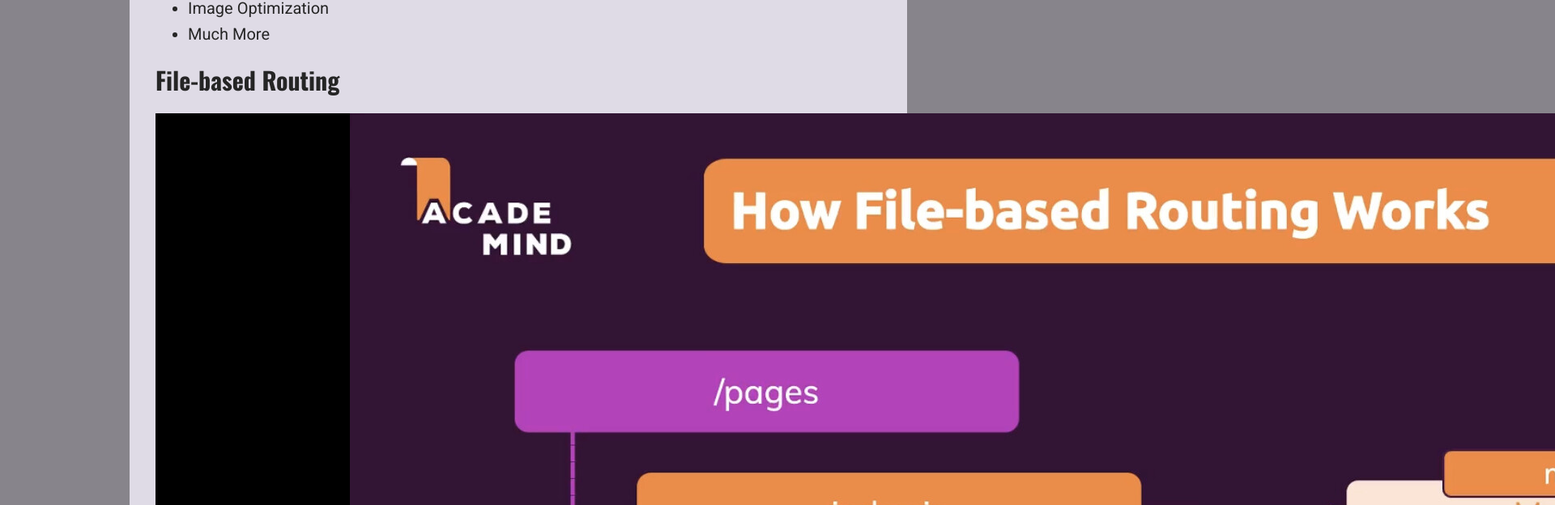
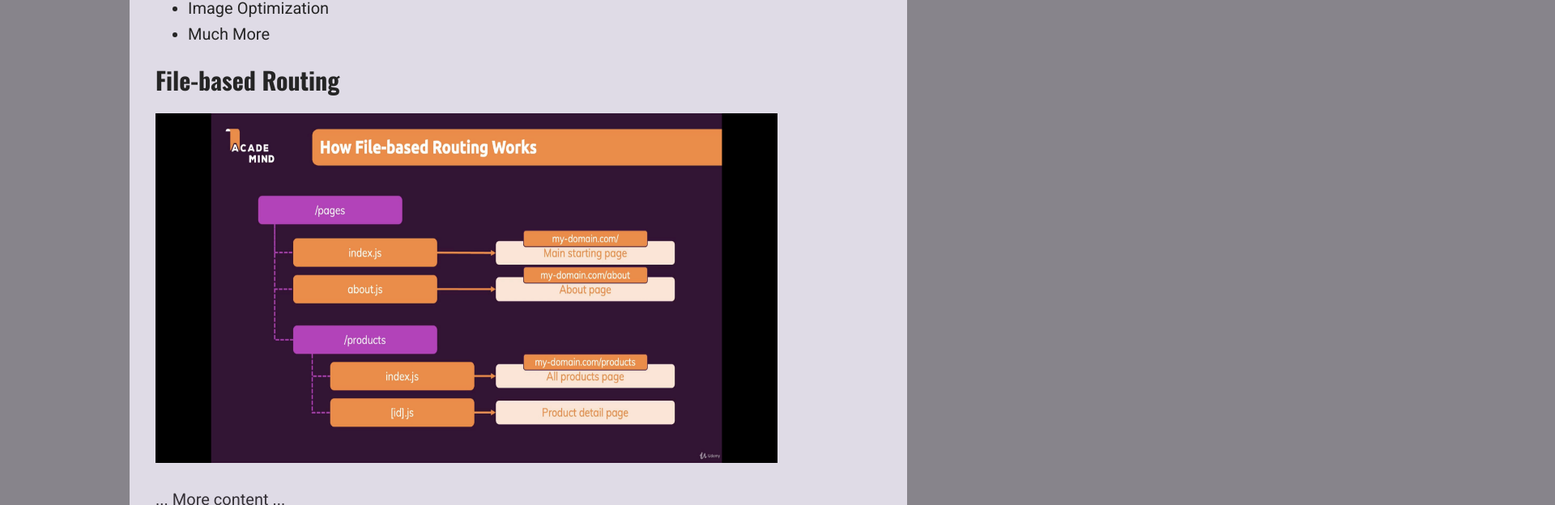
Before and after one commit to krutikapatil1/next-blog, a Next.js app: page /posts/getting-started-with-nextjs in a window 1280 px wide. Shown: the part 992-1616 px from the top of the page at 81% size, 1920 px wide, since content can reach past the window. Built offline with nearby package versions, Linux system fonts and the light colour scheme.

Commit message:
Fixes #13 Added logic to render code and image in Markdown files.

```diff
--- a/components/posts/post-detail/post-content.tsx
+++ b/components/posts/post-detail/post-content.tsx
@@ -2,8 +2,8 @@ import PostHeader from "./post-header";
 import classes from "./post-content.module.css";
 import ReactMarkdown from "react-markdown";
 import Image from "next/image";
-import { Prism as SyntaxHighlighter } from "react-syntax-highlighter";
-import { atomDark } from "react-syntax-highlighter/dist/cjs/styles/prism";
+import { Light as SyntaxHighlighter } from "react-syntax-highlighter";
+import { darcula } from "react-syntax-highlighter/dist/cjs/styles/prism";
 
 interface PostContentProps {
   post: any;
@@ -13,28 +13,46 @@ const PostContent: React.FC<PostContentProps> = (props: PostContentProps) => {
   const { post } = props;
   const imagePath = `/images/posts/${post.slug}/${post.image}`;
 
-  const customRederers = {
-    paragraph(paragraph: any) {
+  const MarkdownComponents: object = {
+    p: (paragraph: { children?: boolean; node?: any }) => {
       const { node } = paragraph;
-      if (node.children[0].type === "image") {
+
+      if (node.children[0].tagName === "img") {
         const image = node.children[0];
+        const metastring = image.properties.alt;
+        const alt = metastring?.replace(/ *\{[^)]*\} */g, "");
+        const metaWidth = metastring.match(/{([^}]+)x/);
+        const metaHeight = metastring.match(/x([^}]+)}/);
+        const width = metaWidth ? metaWidth[1] : "768";
+        const height = metaHeight ? metaHeight[1] : "432";
+        const isPriority = metastring?.toLowerCase().match("{priority}");
+        const hasCaption = metastring?.toLowerCase().includes("{caption:");
+        const caption = metastring?.match(/{caption: (.*?)}/)?.pop();
+
         return (
-          <div className={classes.image}>
+          <div className="postImgWrapper">
             <Image
-              src={`/images/posts/${post.slug}/${image.url}`}
-              alt={image.alt}
-              width={600}
-              height={300}
+              src={`/images/posts/${post.slug}/${image.properties.src}`}
+              width={width}
+              height={height}
+              className="postImg"
+              alt={alt}
+              priority={isPriority}
             />
+            {hasCaption ? (
+              <div className="caption" aria-label={caption}>
+                {caption}
+              </div>
+            ) : null}
           </div>
         );
       }
       return <p>{paragraph.children}</p>;
     },
-    code(code: any) {
+    code: (code: any) => {
       const { language, children } = code;
       return (
-        <SyntaxHighlighter language={language} style={atomDark}>
+        <SyntaxHighlighter style={darcula} language={language}>
           {children}
         </SyntaxHighlighter>
       );
@@ -44,7 +62,9 @@ const PostContent: React.FC<PostContentProps> = (props: PostContentProps) => {
   return (
     <article className={classes.content}>
       <PostHeader title={post.title} image={imagePath} />
-      <ReactMarkdown components={customRederers}>{post.content}</ReactMarkdown>
+      <ReactMarkdown components={MarkdownComponents}>
+        {post.content}
+      </ReactMarkdown>
     </article>
   );
 };
--- a/lib/posts-util.ts
+++ b/lib/posts-util.ts
@@ -26,8 +26,6 @@ export const getFilesList = () => {
 export const getAllPosts = () => {
   const filesList = getFilesList();
 
-  console.log(filesList);
-
   const postDataList = filesList.map((file) => {
     return getFileData(file);
   });
--- a/pages/api/contact.ts
+++ b/pages/api/contact.ts
@@ -48,7 +48,6 @@ const handler = async (req: any, res: any) => {
     }
 
     client.close();
-    console.log(newMessage);
     res.status(201).json({ message: "New message added", payload: newMessage });
   }
 };
--- a/posts/getting-started-with-nextjs.md
+++ b/posts/getting-started-with-nextjs.md
@@ -28,6 +28,6 @@ In this article, we'll dive into the core concepts and features NextJS has to of
 
 ## File-based Routing
 
-![Create routes via your file + folder structure](/images/posts/nextjs-file-based-routing.jpeg)
+![Create routes via your file + folder structure](nextjs-file-based-routing.jpeg)
 
 ... More content ...
```
Also changed, not shown: posts/mastering-javascript.md (added, +23 -0 lines), public/images/posts/getting-started-with-nextjs/nextjs-file-based-routing.jpeg (renamed from public/images/posts/nextjs-file-based-routing.jpeg), public/images/posts/mastering-javascript/mastering-js-thumb.png (added).
